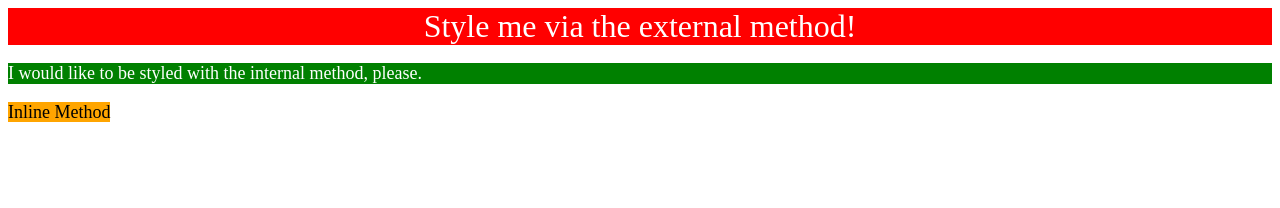
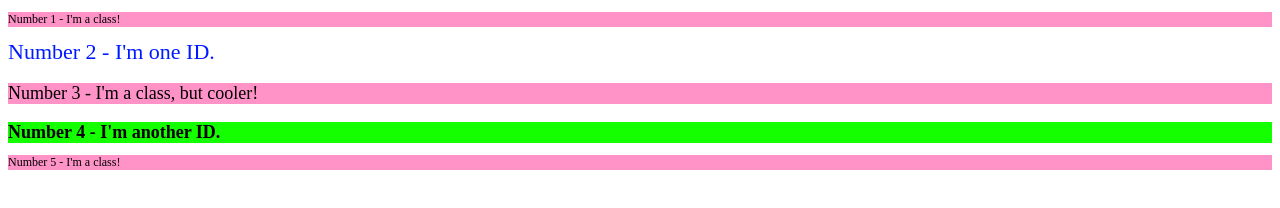
Before and after one commit to JoJoProgramming/TOP, a plain HTML site: page css_foundations/index.html in a window 1280 px wide. Drawn offline with Linux system fonts and the light colour scheme.

Commit message:
CSS style examples using selectors and cascading

```diff
--- a/css_foundations/index.html
+++ b/css_foundations/index.html
@@ -2,23 +2,17 @@
 <html lang = "en">
     <head>
         <link rel = "stylesheet" href = "style.css">
-        <style>
-            p
-            {
-                color: white;
-                font-size: 18px;
-                background: green;
-            }
-        </style>
         <title>
             CSS Foundations
         </title>
         <meta charset = "UTF-8">
     </head>
     <body>
-        <div> Style me via the external method! </div>
-        <p class = "internaltest"> I would like to be styled with the internal method, please. </p>
-        <a style="background: orange; font-size: 18px;"> Inline Method </a>
+        <p class = "odd small">Number 1 - I'm a class!</p>
+        <div id = "num2">Number 2 - I'm one ID.</div>
+        <p class = "odd">Number 3 - I'm a class, but cooler!</p>
+        <div id = "num4">Number 4 - I'm another ID.</div>
+        <p class = "odd small">Number 5 - I'm a class!</p>
     </body>
 
 
--- a/css_foundations/style.css
+++ b/css_foundations/style.css
@@ -1,7 +1,26 @@
-div {
-    background: red;
-    font-size: 32px;
+div
+{
     font-weight: 700px;
-    text-align: center;
-    color: white;
 }
+.odd
+{
+    background: #ff93c7;
+    font-size: 18px;
+}
+.odd.small
+{
+    font-size: 12px;
+}
+
+#num2
+{
+    color: #001aff;
+    font-size: 22px;
+}
+
+#num4
+{
+    font-weight: bold;
+    background: #14ff00;
+    font-size: 18px;
+}
```
